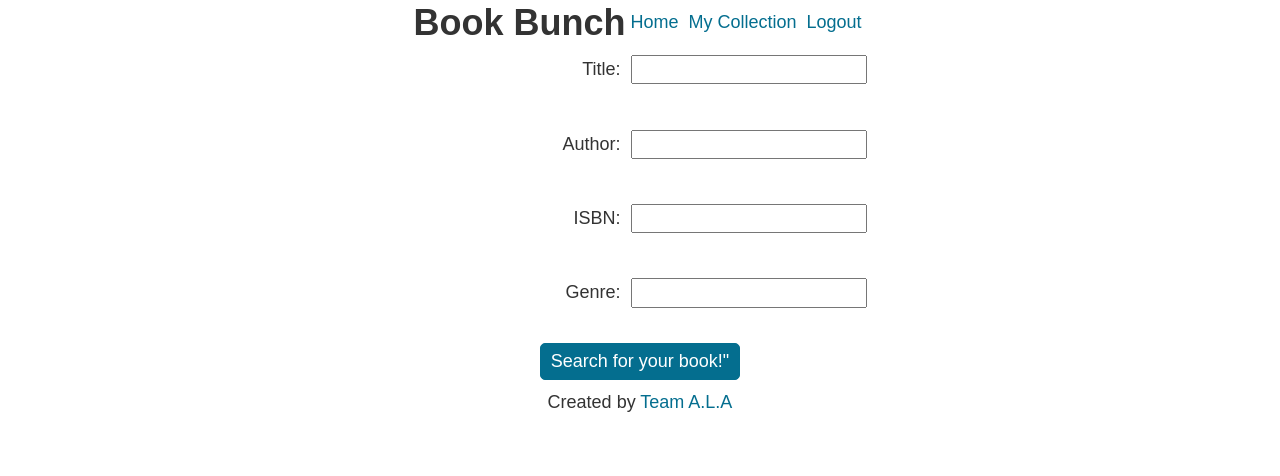
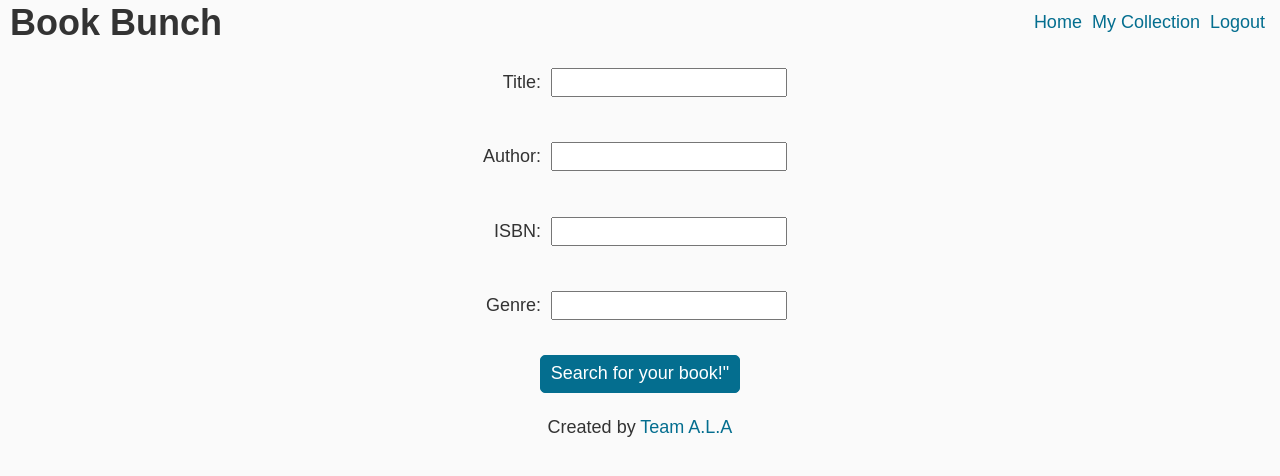
Before and after one commit to llouison/Project_03_Book_Bunch, a React (Create React App) app in the folder client/: page /search in a window 1280 px wide. Shown: the top 476 px of the page. Built offline with nearby package versions, Linux system fonts and the light colour scheme.

Commit message:
styling login and search pages

```diff
--- a/client/src/App.css
+++ b/client/src/App.css
@@ -125,6 +125,20 @@ form button {
   display: flex;
   flex: 2;
 }
+.search_container {
+  height: 45vh;
+  width: 550px;
+  display: flex;
+  justify-content: center;
+  align-self: center;
+}
+search_form {
+  text-align: right;
+  display: flex;
+  flex-direction: row;
+  align-self: center;
+  flex-wrap: wrap;
+}
 input {
   border: 1 px solid gray;
   margin: 10px;
--- a/client/src/components/Login.jsx
+++ b/client/src/components/Login.jsx
@@ -30,8 +30,10 @@ class Login extends Component {
 
   render() {
     return (
-      <div>
+      <div className='page'>
         <Header path1='/' link1='Home' path2='/register' link2='Register' path3='/login' link3='Login'/>
+        <div className='main_container'>
+        <div className='form_container'>
         <form
           className="login_form"
           onSubmit={this.props.handleLoginSubmit}
@@ -52,6 +54,8 @@ class Login extends Component {
           /></label><br/>
           <button>Login</button>
         </form>
+        </div>
+        </div>
         <Footer />
       </div>
     );
--- a/client/src/components/SearchBookForm.js
+++ b/client/src/components/SearchBookForm.js
@@ -56,10 +56,11 @@ class SearchBookForm extends Component {
 
   render() {
     return (
-      <div>
+      <div className='page'>
         <Header path1='/' link1='Home' path2='/user' link2='My Collection' path3='/logout' link3='Logout'/>
+        <div className='search_container'>
         <form
-          className="search-book-form"
+          className='search_form'
           onSubmit={this.handleSearchSubmit}
         >
           <label>Title:<input
@@ -88,6 +89,7 @@ class SearchBookForm extends Component {
         /></label><br/>
         <button>Search for your book!" </button>
       </form>
+      </div>
       <ul>
         {this.state.results.map((value, index) =>{
           return(
```
